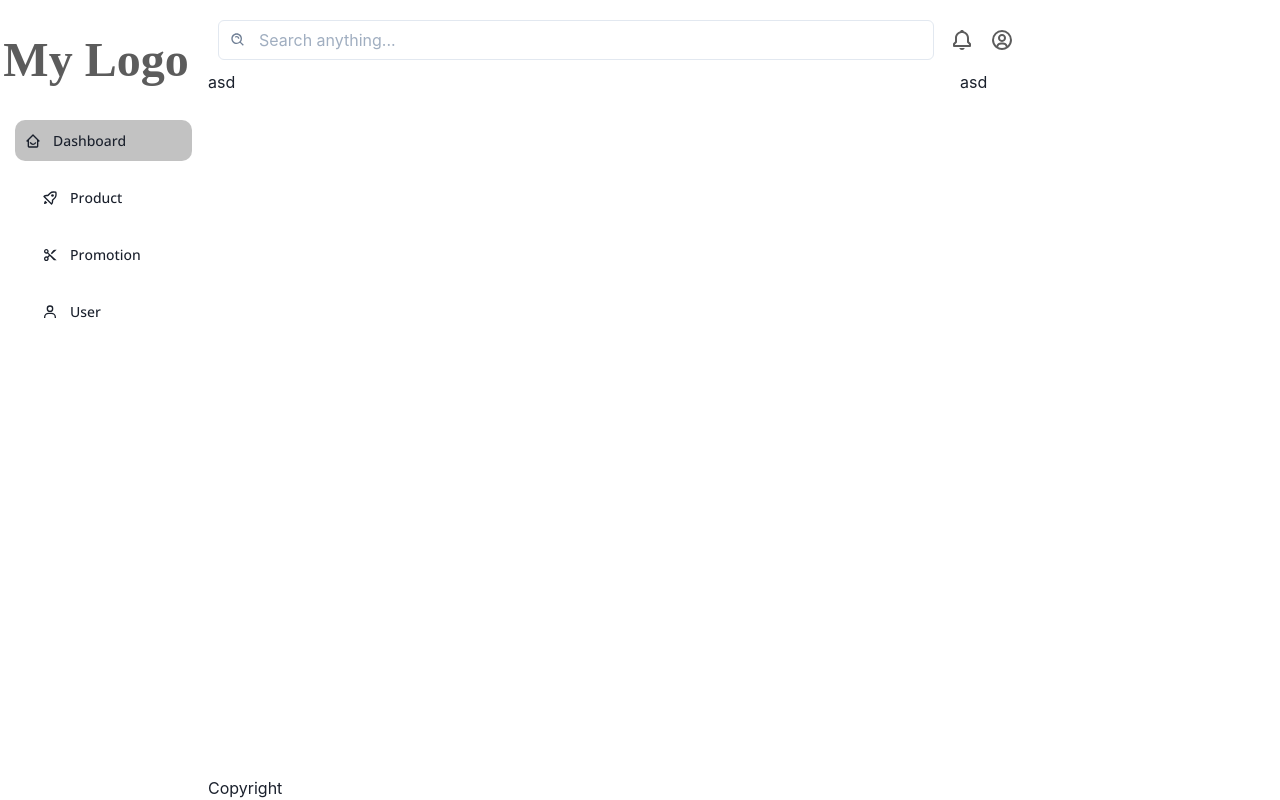
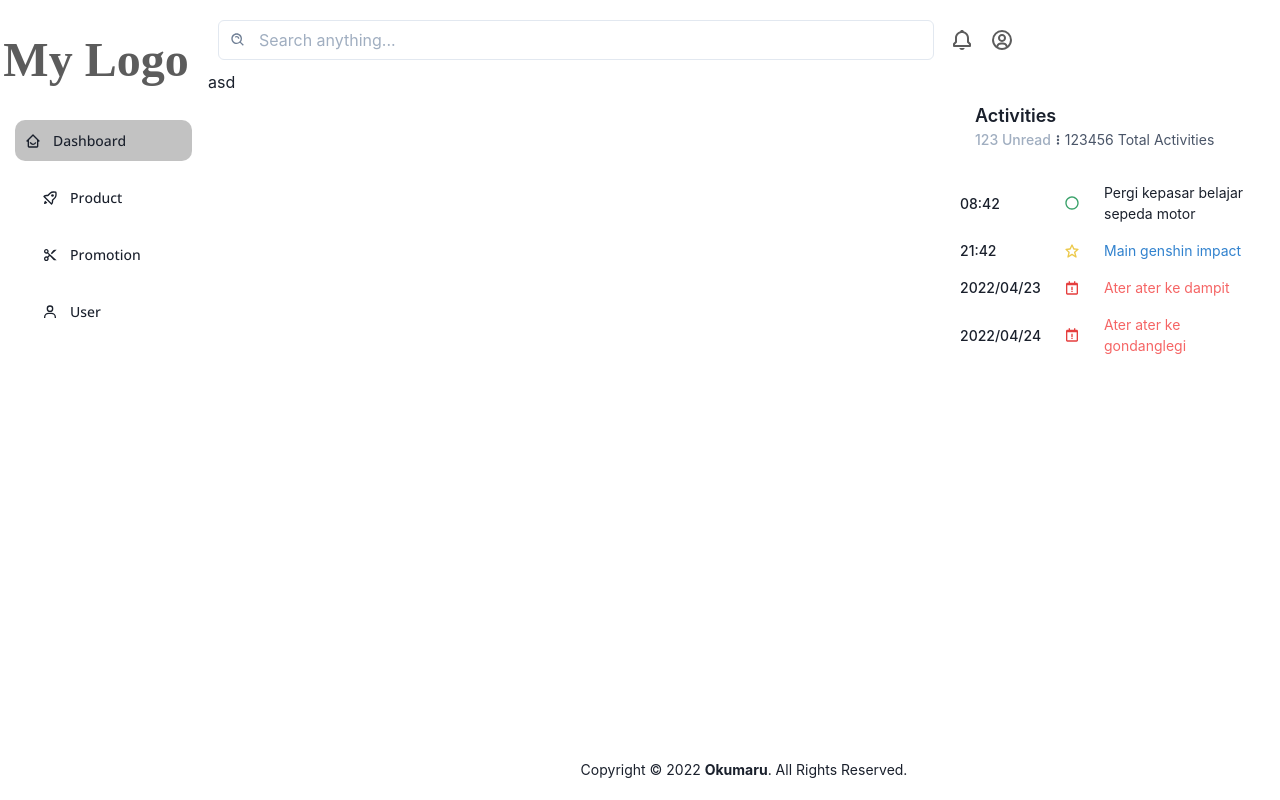
Before and after one commit to okumaru/panel, a Next.js app: page /dashboard in a window 1280 px wide. Built offline with nearby package versions, Linux system fonts and the light colour scheme; a web font is replaced by a local one.

Commit message:
add activity section

```diff
--- /dev/null
+++ b/componens/activities/activities.js
@@ -0,0 +1,105 @@
+import { Box, Text, Flex, Spacer } from "@chakra-ui/react";
+import { Grid, GridItem } from "@chakra-ui/react";
+import {
+  BiDotsVerticalRounded,
+  BiCircle,
+  BiStar,
+  BiCalendarExclamation,
+} from "react-icons/bi";
+import style from "./activities.module.css";
+
+const ActivityItems = [
+  {
+    datetime: "08:42",
+    group: "notification",
+    description: "Pergi kepasar belajar sepeda motor",
+  },
+  {
+    datetime: "21:42",
+    group: "reminder",
+    description: "Main genshin impact",
+  },
+  {
+    datetime: "2022/04/23",
+    group: "agenda",
+    description: "Ater ater ke dampit",
+  },
+  {
+    datetime: "2022/04/24",
+    group: "agenda",
+    description: "Ater ater ke gondanglegi",
+  },
+];
+
+const ActivitiesHeader = () => {
+  return (
+    <Box className={style.activityHeader}>
+      <Text className={style.title}>Activities</Text>
+      <Text className={style.total}>
+        <span>123 Unread</span> <BiDotsVerticalRounded /> 123456 Total
+        Activities
+      </Text>
+    </Box>
+  );
+};
+
+const ActivityGroup = (prop) => {
+  if (prop.group === "notification")
+    return <BiCircle style={{ color: "#38A169" }} />;
+
+  if (prop.group === "reminder") return <BiStar style={{ color: "#ECC94B" }} />;
+
+  if (prop.group === "agenda")
+    return <BiCalendarExclamation style={{ color: "#E53E3E" }} />;
+
+  return <BiCircle />;
+};
+
+const ActivitiesBody = () => {
+  return (
+    <Flex direction="column" gap={4}>
+      {ActivityItems.map((activities, index) => {
+        return (
+          <Grid key={index} templateColumns="5rem 2rem auto" gap={4}>
+            <GridItem
+              className={`${style.activityCenter} ${style.activityDateTime}`}
+            >
+              {activities.datetime}
+            </GridItem>
+            <GridItem
+              className={`${style.activityCenter} ${style.activityGroup}`}
+            >
+              <Spacer />
+              <ActivityGroup group={activities.group} />
+              <Spacer />
+            </GridItem>
+            <GridItem className={style.activityDesc}>
+              <Text
+                style={
+                  (activities.group === "notification" && {}) ||
+                  (activities.group === "reminder" && {
+                    color: "#3182CE",
+                  }) ||
+                  (activities.group === "agenda" && {
+                    color: "#F56565",
+                  })
+                }
+              >
+                {activities.description}
+              </Text>
+            </GridItem>
+          </Grid>
+        );
+      })}
+    </Flex>
+  );
+};
+
+export const ActivitiesBoard = () => {
+  return (
+    <>
+      <ActivitiesHeader />
+      <ActivitiesBody />
+    </>
+  );
+};
--- /dev/null
+++ b/componens/activities/activities.module.css
@@ -0,0 +1,44 @@
+.activityHeader {
+  margin: 2rem 0px;
+  padding: 0px 15px;
+}
+
+.title {
+  font-size: 18px;
+  font-weight: 600;
+}
+
+.total {
+  font-size: 14px;
+  display: flex;
+  align-items: center;
+  color: #4A5568;
+}
+
+.total> span {
+  font-size: 14px;
+  font-weight: 500;
+  color: #A0AEC0;
+}
+
+.activityCenter {
+  display: flex;
+  align-items: center;
+}
+
+.activityDateTime {
+  font-size: 14px;
+  font-weight: 500;
+}
+
+.activityGroup {
+
+}
+
+.activityDesc {
+  padding-right: 15px;
+}
+
+.activityDesc> p {
+  font-size: 14px;
+}
--- a/componens/footers/copyright.js
+++ b/componens/footers/copyright.js
@@ -1,5 +1,10 @@
+import { Box } from "@chakra-ui/react";
 import style from "./copyright.module.css";
 
 export const Copyright = () => {
-  return <>Copyright</>;
+  return (
+    <Box className={style.copyright}>
+      Copyright © 2022 <b>Okumaru</b>. All Rights Reserved.
+    </Box>
+  );
 };
--- a/componens/footers/copyright.module.css
+++ b/componens/footers/copyright.module.css
@@ -0,0 +1,4 @@
+.copyright {
+  font-size: 14px;
+  text-align: center;
+}
--- a/componens/footers/footer.js
+++ b/componens/footers/footer.js
@@ -1,10 +1,10 @@
-import { Box, Grid, GridItem } from "@chakra-ui/react";
+import { Box } from "@chakra-ui/react";
 import { Copyright } from "./copyright";
 import style from "./footer.module.css";
 
 export const Footer = () => {
   return (
-    <Box style={{ position: "absolute", bottom: "0" }}>
+    <Box className={style.footer}>
       <Copyright />
     </Box>
   );
--- a/componens/footers/footer.module.css
+++ b/componens/footers/footer.module.css
@@ -0,0 +1,6 @@
+.footer {
+  position: absolute;
+  bottom: 0;
+  width: 100%;
+  padding:20px 10px;
+}
--- a/componens/headers/header.js
+++ b/componens/headers/header.js
@@ -7,12 +7,12 @@ import style from "./header.module.css";
 export const Header = () => {
   return (
     <Grid templateColumns="auto 20rem" gap={4} className={style.wrap}>
+      {/* Search section */}
       <GridItem>
-        {/* Search section */}
         <Search />
       </GridItem>
 
-      {/* Profile section */}
+      {/* Profile & notification section */}
       <GridItem display="flex">
         <Flex align="center" gap={4}>
           <Notification />
--- a/pages/dashboard.js
+++ b/pages/dashboard.js
@@ -3,6 +3,7 @@ import { Box, Grid, GridItem } from "@chakra-ui/react";
 import { Sidebar } from "../componens/sidebars/sidebar";
 import { Header } from "../componens/headers/header";
 import { Footer } from "../componens/footers/footer";
+import { ActivitiesBoard } from "../componens/activities/activities";
 
 export default function Dashboard() {
   return (
@@ -33,8 +34,10 @@ export default function Dashboard() {
               {/* Main content */}
               <GridItem>asd</GridItem>
 
-              {/* Sub content */}
-              <GridItem>asd</GridItem>
+              {/* Sub content, activities section */}
+              <GridItem>
+                <ActivitiesBoard />
+              </GridItem>
             </Grid>
 
             <Footer />
```
